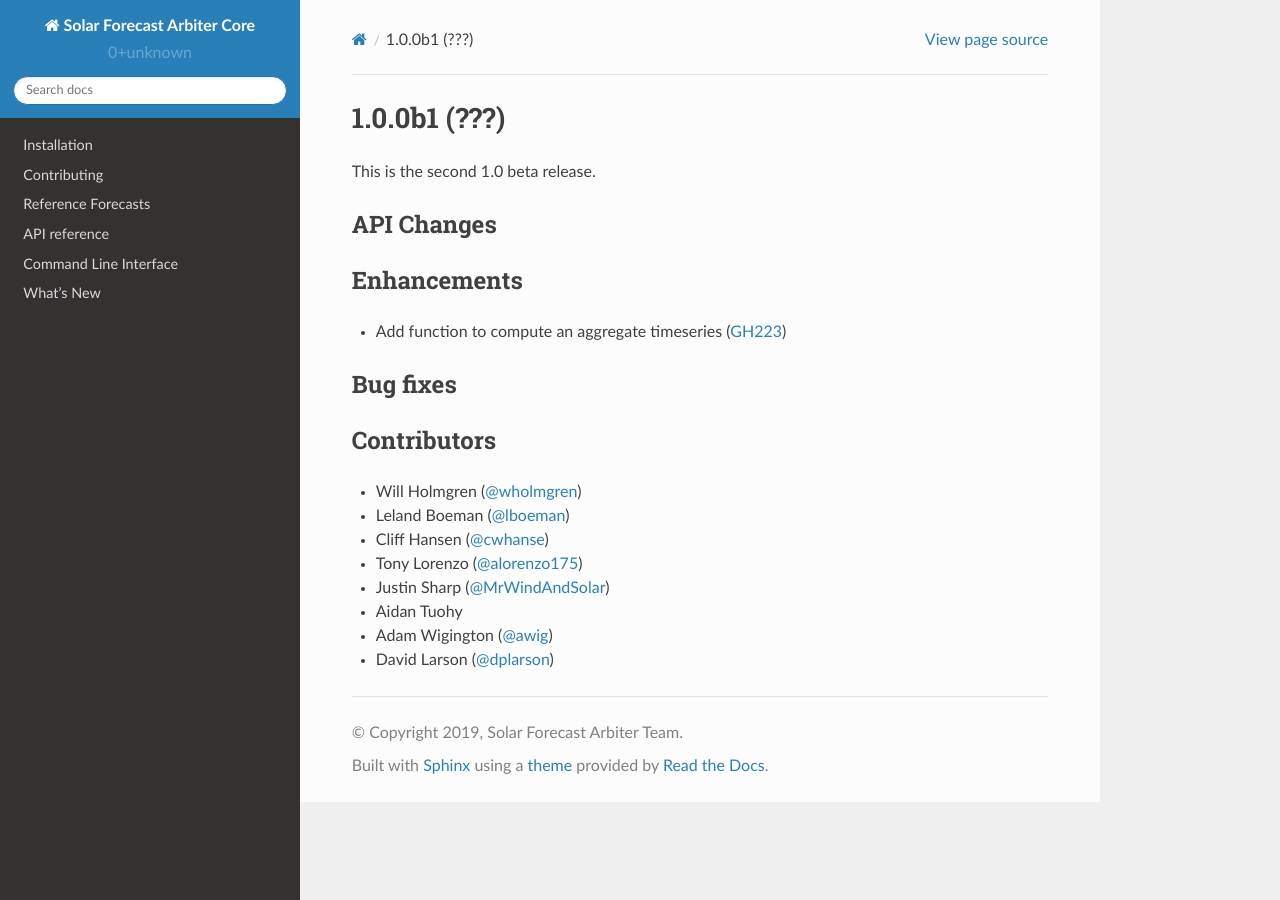
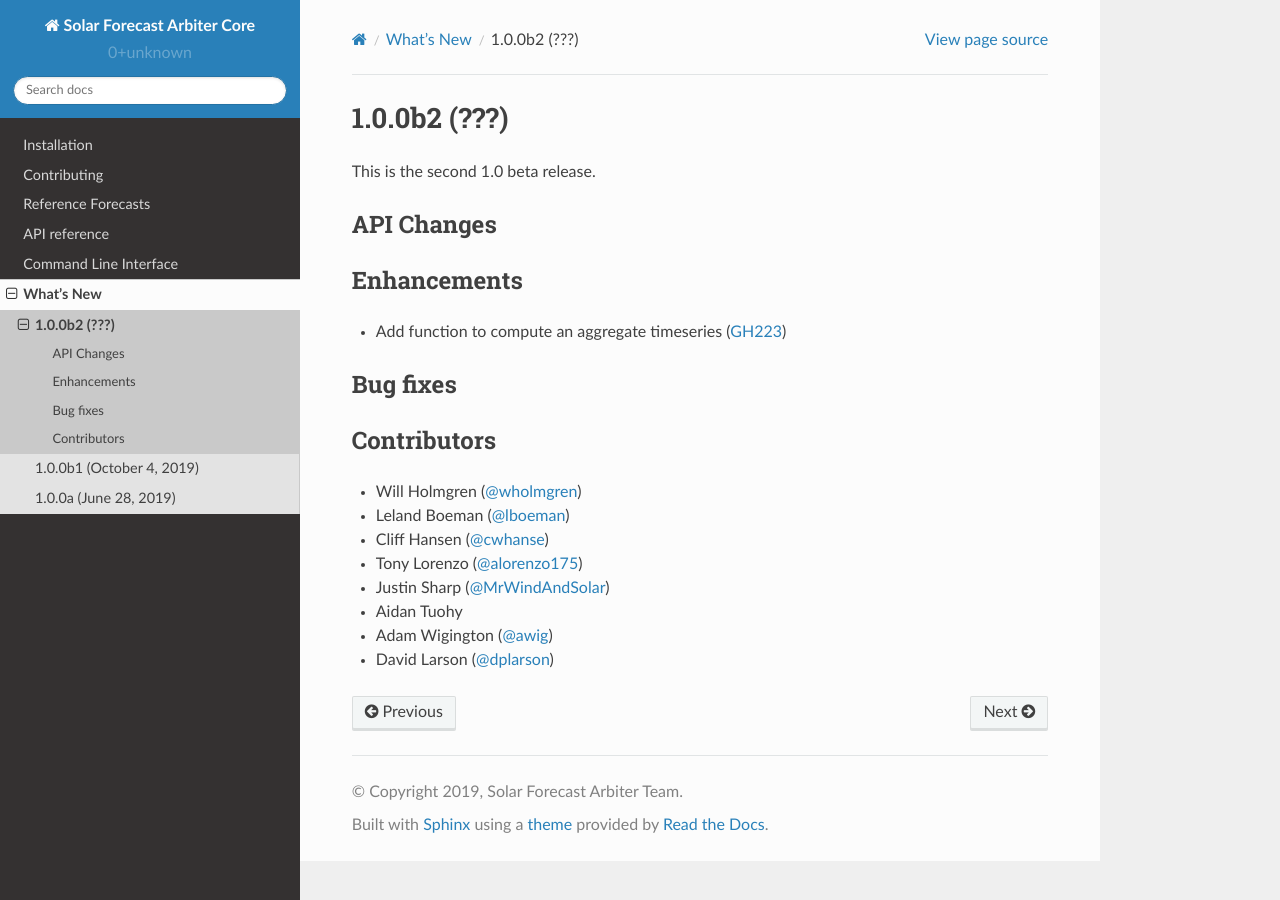
Before and after one commit to SolarArbiter/solarforecastarbiter-core, a Sphinx documentation site: the page built from docs/source/whatsnew/1.0.0b2.rst, in a window 1280 px wide. Built offline with Sphinx 7.4.7 and the Read the Docs theme 2.0.0, drawn with Linux system fonts in a browser that asks for light colours; pages that are not in the unit, such as notebooks, are missing from menus.

Commit message:
make beta 1 and beta 2

```diff
--- a/docs/source/whatsnew/1.0.0b.rst
+++ b/docs/source/whatsnew/1.0.0b1.rst
@@ -1,6 +1,6 @@
-.. _whatsnew_100b:
+.. _whatsnew_100b1:
 
-1.0.0b (October 4, 2019)
+1.0.0b1 (October 4, 2019)
 ------------------------
 
 This is the first 1.0 beta release.
--- a/docs/source/whatsnew/1.0.0.b1.rst
+++ b/docs/source/whatsnew/1.0.0b2.rst
@@ -1,6 +1,6 @@
-.. _whatsnew_100b1:
+.. _whatsnew_100b2:
 
-1.0.0b1 (???)
+1.0.0b2 (???)
 ------------------------
 
 This is the second 1.0 beta release.
--- a/docs/source/whatsnew/index.rst
+++ b/docs/source/whatsnew/index.rst
@@ -9,6 +9,6 @@ These are new features and improvements of note in each release.
 .. toctree::
    :maxdepth: 2
 
+   1.0.0b2
    1.0.0b1
-   1.0.0b
    1.0.0a
```
